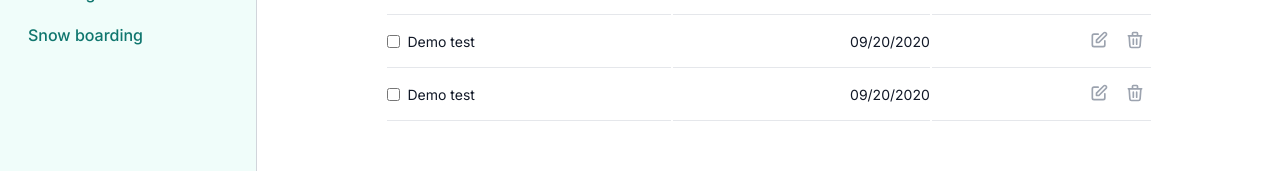
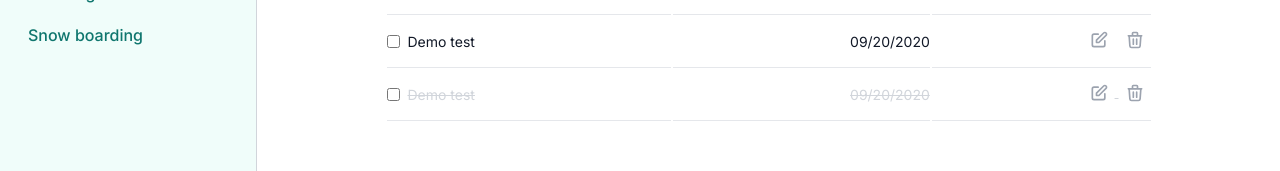
Before and after one commit to abeidahmed/todo-list-js, a website built with webpack: page dist/index.html in a window 1280 px wide. Shown: the part 165-336 px from the top of the page. Built offline with Linux system fonts and the light colour scheme.

Commit message:
Style completed todo item

```diff
--- a/src/stylesheets/_todos.scss
+++ b/src/stylesheets/_todos.scss
@@ -39,6 +39,11 @@
   white-space: nowrap;
   line-height: 20px;
 
+  &.checked {
+    text-decoration: line-through;
+    color: $gray-300;
+  }
+
   &.right {
     text-align: right;
   }
```
Also changed, not shown: dist/index.html, dist/main.js.
